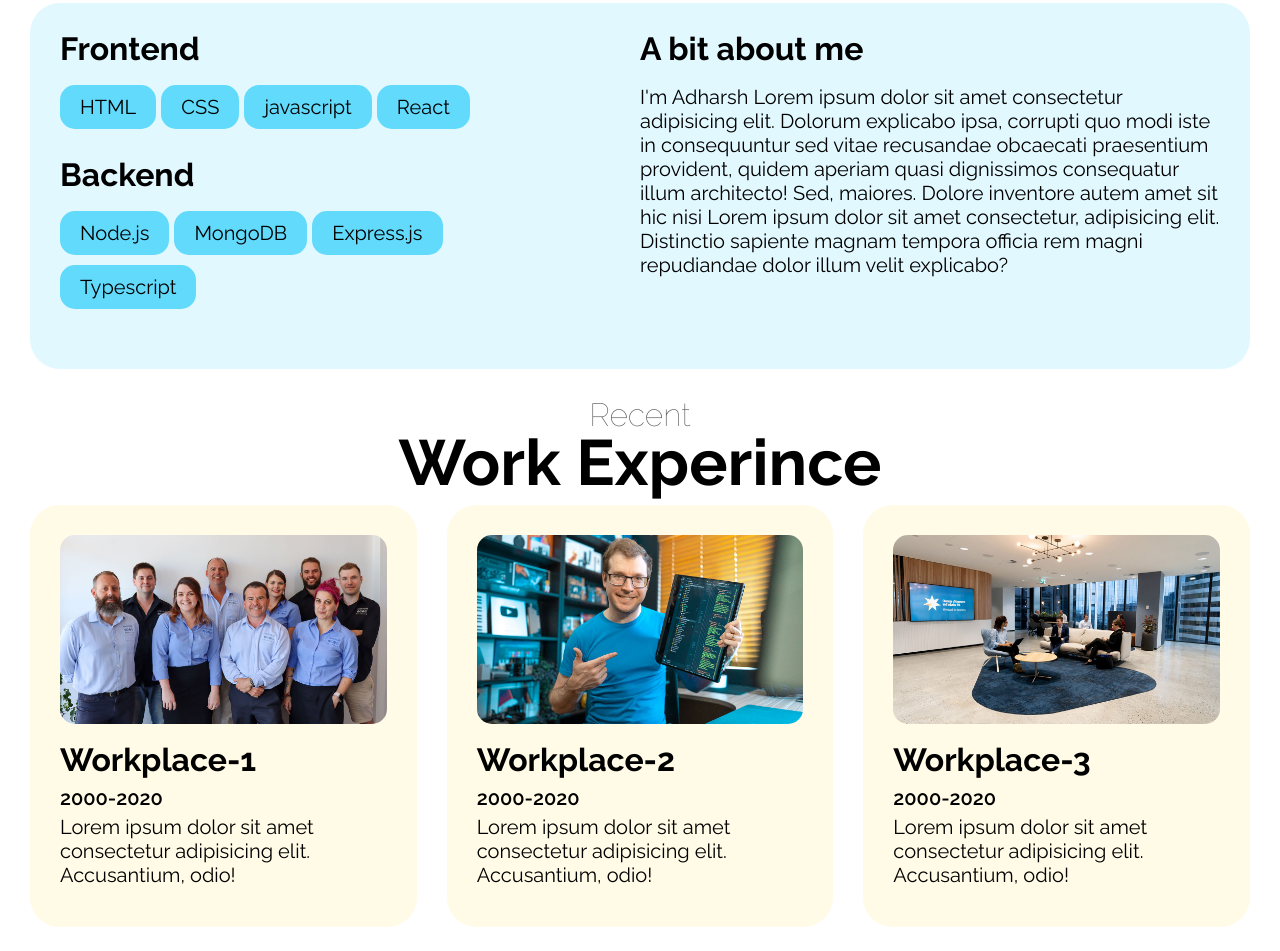
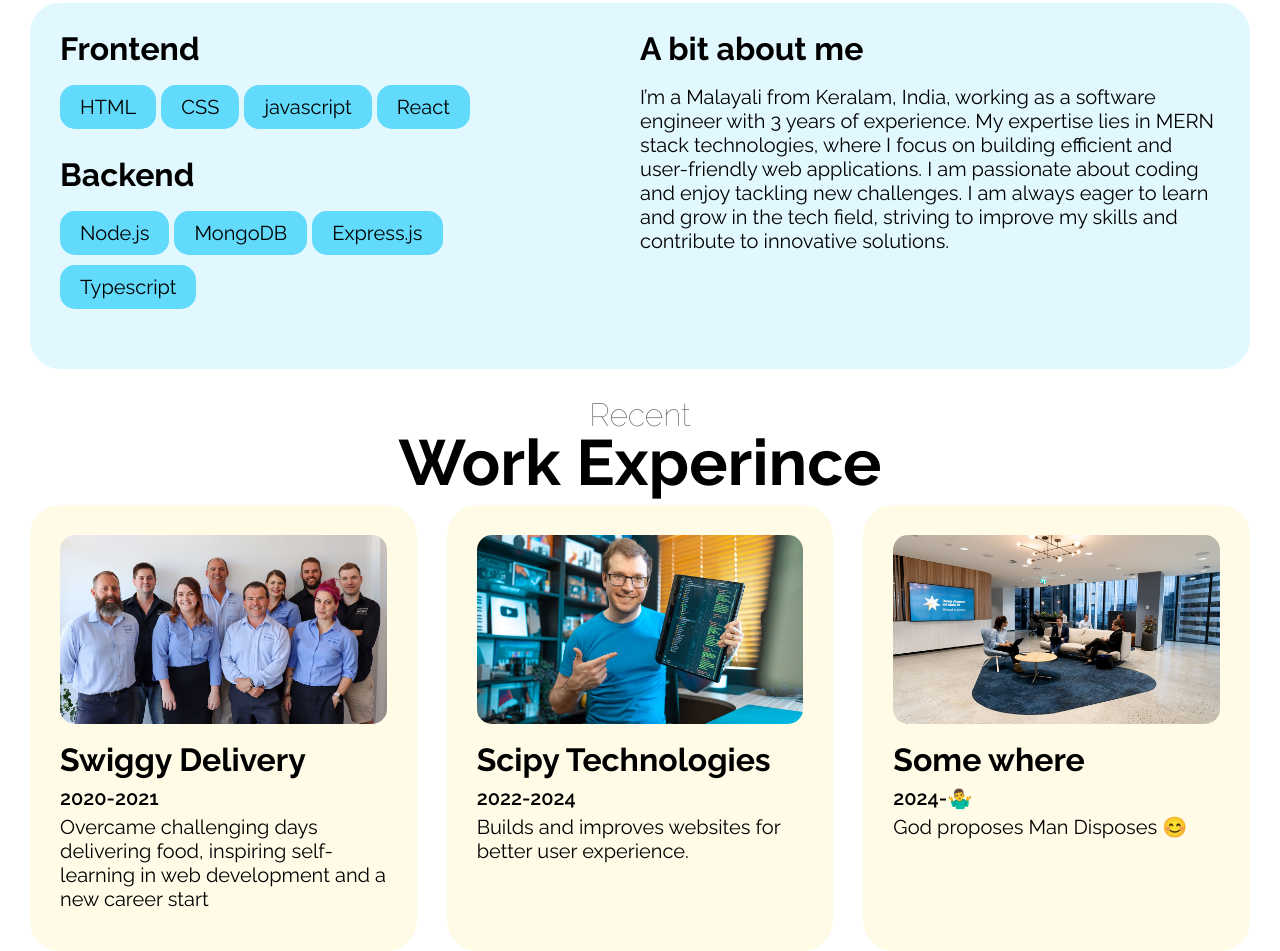
Before and after one commit to guitadharsh/adharshportfolio, a plain HTML site: page index.html in a window 1280 px wide. Shown: the part 778-1729 px from the top of the page. Drawn offline with Linux system fonts and the light colour scheme.

Commit message:
Update index.html
Updated contents

```diff
--- a/index.html
+++ b/index.html
@@ -57,8 +57,7 @@
                         <small>Hi I'm</small>Adharsh D
                     </h1>
                     <p>
-                        Lorem ipsum dolor sit amet, consectetur adipisicing elit. Hic exercitationem animi cum natus in
-                        tenetur cupiditate, distinctio architecto quaerat quo.
+                        Passionate software engineer from Keralam, India, specializing in MERN technologies. Currently advancing innovative solutions and driving tech excellence.
                     </p>
                     <div class="call-to-action">
                         <a href="#" class="button black">Resume</a>
@@ -144,11 +143,7 @@
                 </div>
                 <div class="right-column">
                     <h3>A bit about me</h3>
-                    <p>I'm Adharsh Lorem ipsum dolor sit amet consectetur adipisicing elit. Dolorum explicabo ipsa,
-                        corrupti quo modi iste in consequuntur sed vitae recusandae obcaecati praesentium provident,
-                        quidem aperiam quasi dignissimos consequatur illum architecto! Sed, maiores. Dolore inventore
-                        autem amet sit hic nisi Lorem ipsum dolor sit amet consectetur, adipisicing elit. Distinctio
-                        sapiente magnam tempora officia rem magni repudiandae dolor illum velit explicabo?</p>
+                    <p>I’m a Malayali from Keralam, India, working as a software engineer with 3 years of experience. My expertise lies in MERN stack technologies, where I focus on building efficient and user-friendly web applications. I am passionate about coding and enjoy tackling new challenges. I am always eager to learn and grow in the tech field, striving to improve my skills and contribute to innovative solutions.</p>
                 </div>
             </div>
         </section>
@@ -165,13 +160,13 @@
                         <div>
                             <img src="./assets/workplace-1.jpg" alt="" width="100%">
                             <figcaption>
-                                Workplace - 1
+                                Devlivery Partner
                             </figcaption>
                         </div>
                     </figure>
-                    <h3>Workplace-1</h3>
-                    <div>2000-2020</div>
-                    <p>Lorem ipsum dolor sit amet consectetur adipisicing elit. Accusantium, odio!</p>
+                    <h3>Swiggy Delivery</h3>
+                    <div>2020-2021</div>
+                    <p>Overcame challenging days delivering food, inspiring self-learning in web development and a new career start</p>
                 </article>
 
                 <article>
@@ -179,13 +174,13 @@
                         <div>
                             <img src="./assets/workplace-2.jpg" alt="" width="100%">
                             <figcaption>
-                                Workplace - 2
+                                Developer
                             </figcaption>
                         </div>
                     </figure>
-                    <h3>Workplace-2</h3>
-                    <div>2000-2020</div>
-                    <p>Lorem ipsum dolor sit amet consectetur adipisicing elit. Accusantium, odio!</p>
+                    <h3>Scipy Technologies</h3>
+                    <div>2022-2024</div>
+                    <p>Builds and improves websites for better user experience.</p>
                 </article>
 
                 <article>
@@ -193,13 +188,13 @@
                         <div>
                             <img src="./assets/workplace-3.jpg" alt="" width="100%">
                             <figcaption>
-                                Workplace - 3
+                               Software Engineer 😊
                             </figcaption>
                         </div>
                     </figure>
-                    <h3>Workplace-3</h3>
-                    <div>2000-2020</div>
-                    <p>Lorem ipsum dolor sit amet consectetur adipisicing elit. Accusantium, odio!</p>
+                    <h3>Some where</h3>
+                    <div>2024-🤷‍♂️</div>
+                    <p>God proposes Man Disposes 😊</p>
                 </article>
             </div>
         </section>
```
